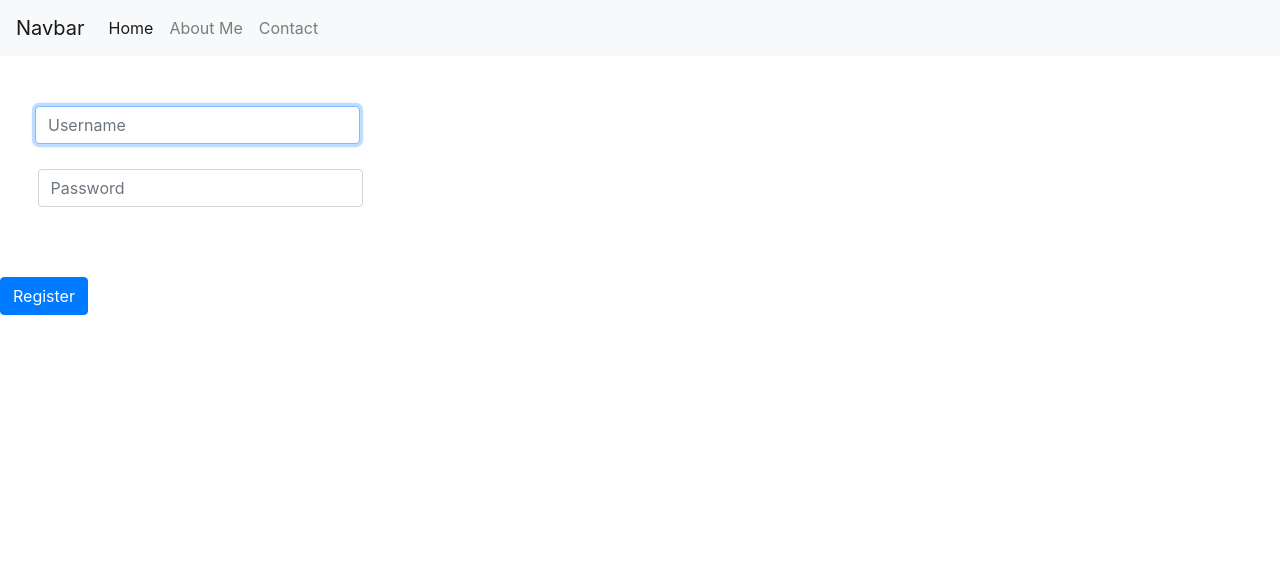
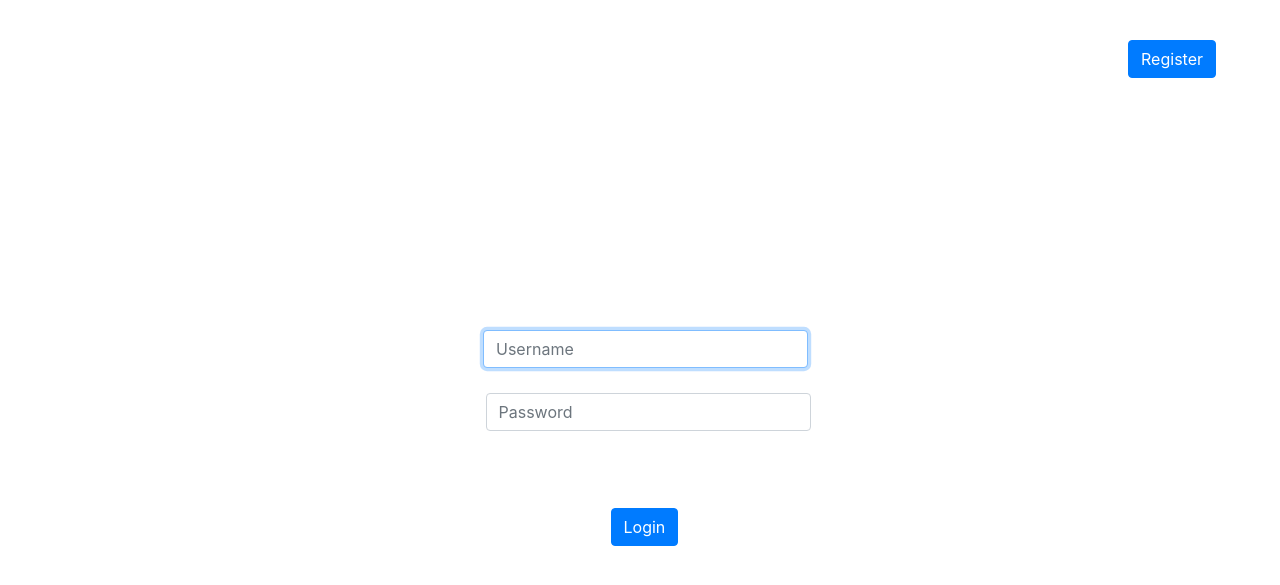
Before and after one commit to anubhavsengupta/MentalJournal, a Flask app: page /login in a window 1280 px wide. Shown: the top 585 px of the page. Run offline with Flask 2, Linux system fonts and the light colour scheme; some libraries are stand-ins or nearby versions.

Commit message:
made login and registration pages look more pretty

```diff
--- a/app.py
+++ b/app.py
@@ -10,7 +10,7 @@ app.secret_key = token_urlsafe()
 
 @app.route('/')
 def index():
-	return render_template('index.html')
+	return redirect('login')
 
 
 @app.route('/login', methods=['GET', 'POST'])
--- a/templates/login.html
+++ b/templates/login.html
@@ -10,6 +10,10 @@
     {{ mesg  }}
 </div>
 {% endfor %}
+<form action='/register' method='GET'>
+    <button class='btn btn-primary' style='text-align: center; position: absolute; top: 5%; right: 5%;'>Register</button>
+</form>
+<div style='position: absolute; top: 35%; left: 35%'>
     <form action='/login' method='POST'>
         <div>
             <input style='width: 325px; position: relative; left: 35px; top: 50px;' type='text' name='username' class="form-control" autocomplete='off' autofocus placeholder='Username'>
@@ -17,6 +21,7 @@
         <div>
             <input style='width: 325px; position: relative; left: 37.5px; top: 75px;' type='password' name='password' class='form-control' autocomplete='off' placeholder='Password'>
         </div>
-        <button class='btn btn-primary' style='text-align: center; position: relative; top: 145px;'>Register</button>
+        <button class='btn btn-primary' style='text-align: center; position: absolute; top: 300%; left: 50%;'>Login</button>
     </form>
+</div>
 {% endblock %}
--- a/templates/template.html
+++ b/templates/template.html
@@ -12,6 +12,7 @@
   </head>
 
   <body>
+    {% if 'user_id' in session %}
       <nav class="navbar navbar-expand-lg navbar-light bg-light">
         <a class="navbar-brand" href="#">Navbar</a>
         <button class="navbar-toggler" type="button" data-toggle="collapse" data-target="#navbarNavDropdown" aria-controls="navbarNavDropdown" aria-expanded="false" aria-label="Toggle navigation">
@@ -31,6 +32,7 @@
           </ul>
         </div>
       </nav>
+    {% endif %}
       {% block body %}
       {% endblock %}
   </body>
```
Also changed, not shown: templates/register.html (+6 -1 lines).
